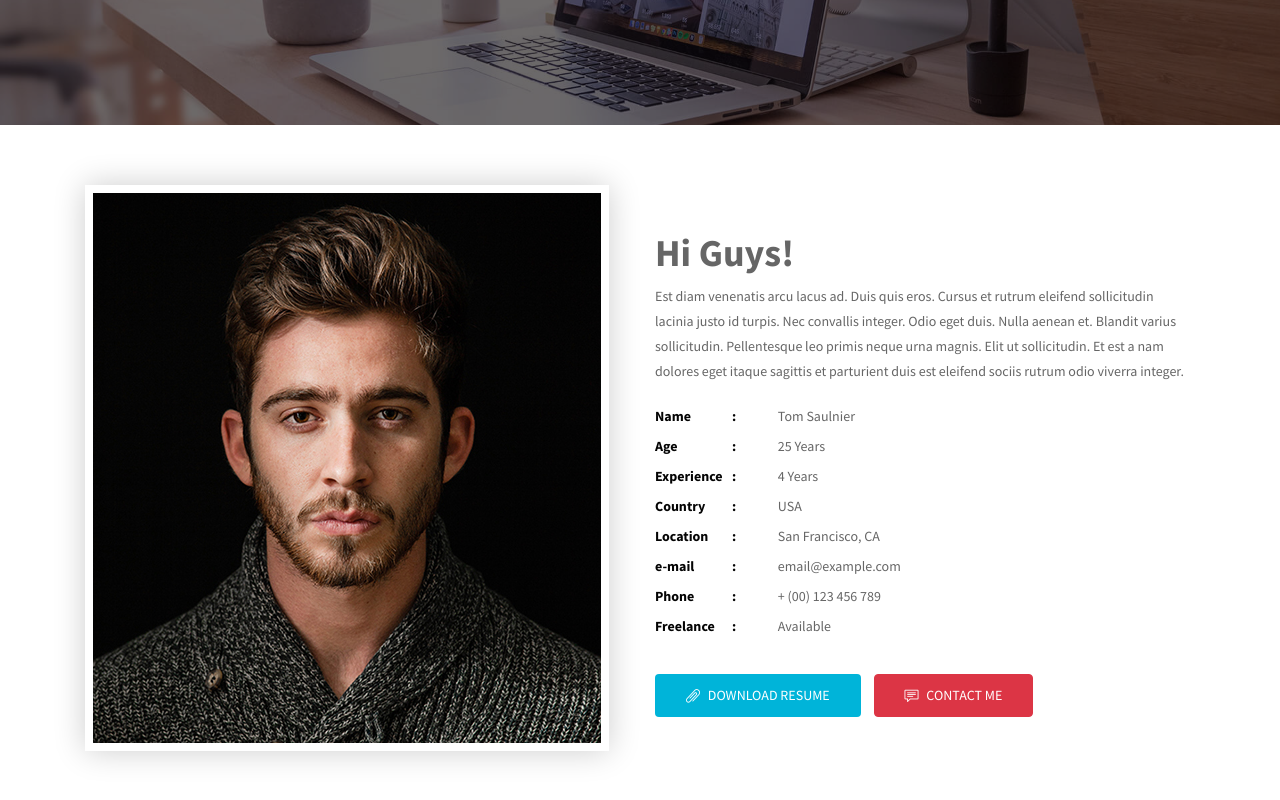
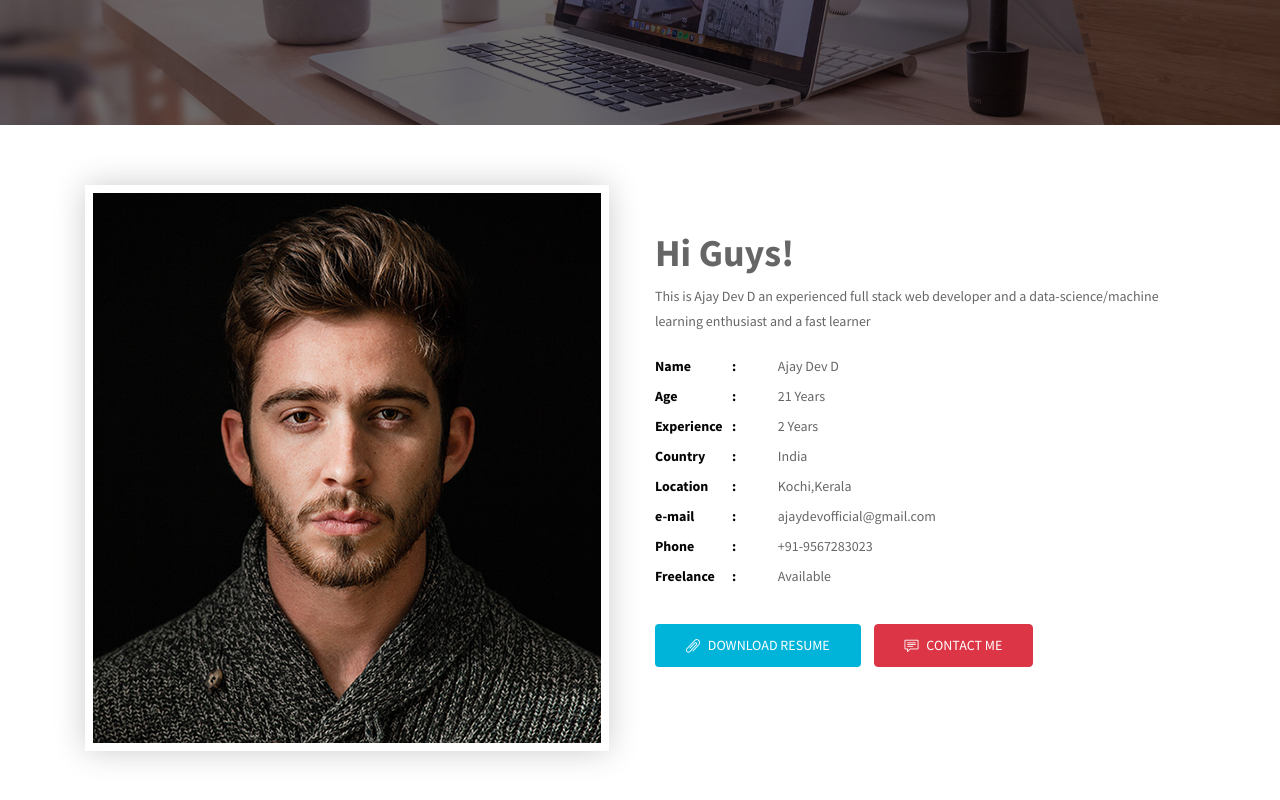
Before and after one commit to ajaydevofficial/portfolio-website, a plain HTML site: page index.html in a window 1280 px wide. Shown: the part 514-1314 px from the top of the page. Drawn offline with Linux system fonts and the light colour scheme; files whose address does not match are found by name.

Commit message:
Section 1

```diff
--- a/assets/css/main.css
+++ b/assets/css/main.css
@@ -2,9 +2,11 @@
 html {
   overflow-x: hidden;
 }
+*{
+  scroll-behavior: smooth;
+}
 
 body {
-  scroll-behavior: smooth;
   background: #fff;
   font-size: 14px;
   font-weight: 400;
--- a/index.html
+++ b/index.html
@@ -114,13 +114,13 @@
                 <p class="script-font wow fadeInUp" data-wow-delay="0.6s"></p>
                 <ul class="social-icon wow fadeInUp" data-wow-delay="0.8s">
                   <li>
-                    <a class="facebook" href="#"><i class="icon-social-facebook"></i></a>
+                    <a class="facebook" target="_blank" href="https://www.facebook.com/ajaydevdofficial"><i class="icon-social-facebook"></i></a>
                   </li>
                   <li>
-                    <a class="instagram" href="#"><i class="icon-social-instagram"></i></a>
+                    <a class="instagram" target="_blank" href="https://www.instagram.com/ajay_dev_d"><i class="icon-social-instagram"></i></a>
                   </li>
                   <li>
-                    <a class="linkedin" href="#"><i class="icon-social-linkedin"></i></a>
+                    <a class="linkedin" target="_blank" href="https://www.linkedin.com/in/ajay-dev-405a71137/"><i class="icon-social-linkedin"></i></a>
                   </li>
                 </ul>
                 <div class="header-button wow fadeInUp" data-wow-delay="1s">
@@ -148,16 +148,16 @@
           <div class="col-lg-6 col-md-6 col-sm-12 col-xs-12">
             <div class="profile-wrapper wow fadeInRight" data-wow-delay="0.3s">
               <h3>Hi Guys!</h3>
-              <p>Est diam venenatis arcu lacus ad. Duis quis eros. Cursus et rutrum eleifend sollicitudin lacinia justo id turpis. Nec convallis integer. Odio eget duis. Nulla aenean et. Blandit varius sollicitudin. Pellentesque leo primis neque urna magnis. Elit ut sollicitudin. Et est a nam dolores eget itaque sagittis et parturient duis est eleifend sociis rutrum odio viverra integer.</p>
+              <p>This is Ajay Dev D an experienced full stack web developer and a data-science/machine learning enthusiast and a fast learner  </p>
               <div class="about-profile">
                 <ul class="admin-profile">
-                  <li><span class="pro-title"> Name </span> <span class="pro-detail">Tom Saulnier</span></li>
-                  <li><span class="pro-title"> Age </span> <span class="pro-detail">25 Years</span></li>
-                  <li><span class="pro-title"> Experience </span> <span class="pro-detail">4 Years</span></li>
-                  <li><span class="pro-title"> Country </span> <span class="pro-detail">USA</span></li>
-                  <li><span class="pro-title"> Location </span> <span class="pro-detail">San Francisco, CA</span></li>
-                  <li><span class="pro-title"> e-mail </span> <span class="pro-detail">email@example.com</span></li>
-                  <li><span class="pro-title"> Phone </span> <span class="pro-detail">+ (00) 123 456 789</span></li>
+                  <li><span class="pro-title"> Name </span> <span class="pro-detail">Ajay Dev D</span></li>
+                  <li><span class="pro-title"> Age </span> <span class="pro-detail">21 Years</span></li>
+                  <li><span class="pro-title"> Experience </span> <span class="pro-detail">2 Years</span></li>
+                  <li><span class="pro-title"> Country </span> <span class="pro-detail">India</span></li>
+                  <li><span class="pro-title"> Location </span> <span class="pro-detail">Kochi,Kerala</span></li>
+                  <li><span class="pro-title"> e-mail </span> <span class="pro-detail">ajaydevofficial@gmail.com</span></li>
+                  <li><span class="pro-title"> Phone </span> <span class="pro-detail">+91-9567283023</span></li>
                   <li><span class="pro-title"> Freelance </span> <span class="pro-detail">Available</span></li>
                 </ul>
               </div>
```
